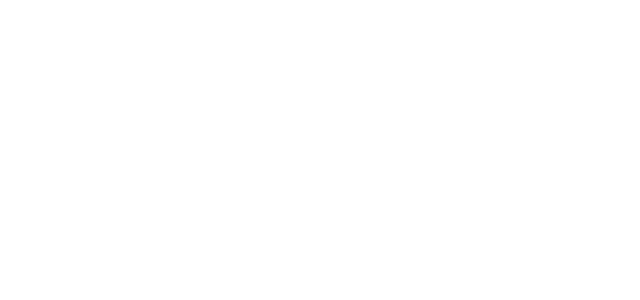
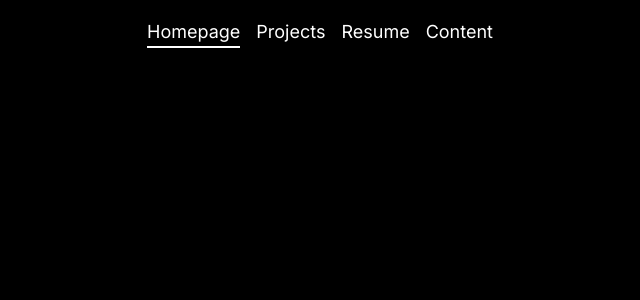
Before and after one commit to TugberkAta/Portfolio, a Next.js app: page / in a window 1280 px wide. Shown: the top 300 px of the page, without its empty margins (320-960 px from the left). Built offline with nearby package versions, Linux system fonts and the light colour scheme.

Commit message:
Add new component for nav bar

```diff
--- a/app/page.tsx
+++ b/app/page.tsx
@@ -1,5 +1,10 @@
-import Image from "next/image";
-
+import Navigation from "@/common/components/Navigation";
 export default function Home() {
-  return <></>;
+  return (
+    <>
+      <div className="bg-black h-screen w-screen">
+        <Navigation />
+      </div>
+    </>
+  );
 }
--- /dev/null
+++ b/common/components/Navigation.tsx
@@ -0,0 +1,49 @@
+"use client";
+
+import clsx from "clsx";
+import { motion } from "framer-motion";
+import { useState } from "react";
+
+// Array of every tab to be shown in the nav bar
+let tabs = [
+  { id: "Homepage" },
+  { id: "Projects" },
+  { id: "Resume" },
+  { id: "Content" },
+];
+
+export default function Navigation() {
+  // State for updating the active tab
+  const [activeTab, setActiveTab] = useState(tabs[0].id);
+
+  return (
+    <div
+      className="flex justify-center items-center text-lg w-full h-16 text-white"
+      onMouseLeave={() => setActiveTab(tabs[0].id)}
+    >
+      <div className="w-96">
+        <div className="flex justify-center gap-4">
+          {/* Map the tab array into link components */}
+          {tabs.map((tab) => (
+            <a
+              key={tab.id}
+              href=""
+              className={"relative"}
+              onMouseEnter={() => setActiveTab(tab.id)}
+            >
+              {tab.id}
+              {activeTab === tab.id && (
+                /*This component uses layoutId to animate between positions*/
+                <motion.div
+                  layoutId="underline"
+                  className="absolute bg-white w-full h-[0.10rem]"
+                  transition={{ duration: 0.7, type: "spring" }}
+                ></motion.div>
+              )}
+            </a>
+          ))}
+        </div>
+      </div>
+    </div>
+  );
+}
--- a/tailwind.config.ts
+++ b/tailwind.config.ts
@@ -3,7 +3,7 @@
 const config: Config = {
   content: [
     "./pages/**/*.{js,ts,jsx,tsx,mdx}",
-    "./components/**/*.{js,ts,jsx,tsx,mdx}",
+    "./common/components/**/*.{js,ts,jsx,tsx,mdx}",
     "./app/**/*.{js,ts,jsx,tsx,mdx}",
   ],
   theme: {
```
